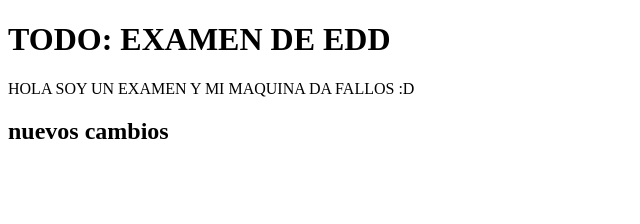
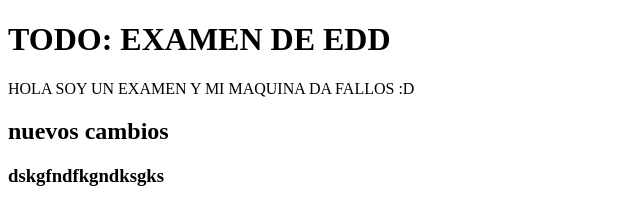
Before and after one commit to Yamikaze24/EXAMENGITT, a plain HTML site: page index.html in a window 1280 px wide. Shown: the whole page, without its empty margins (0-640 px from the left). Drawn offline with Linux system fonts and the light colour scheme.

Commit message:
cambios nuevos

```diff
--- a/index.html
+++ b/index.html
@@ -19,6 +19,7 @@
         <p>HOLA SOY UN EXAMEN Y MI MAQUINA DA FALLOS :D</p>
     </footer>
  <h2> nuevos cambios</h2>
+ <h3> dskgfndfkgndksgks</h3>
     <script src="script.js"></script>
 </body>
 </html>
```
